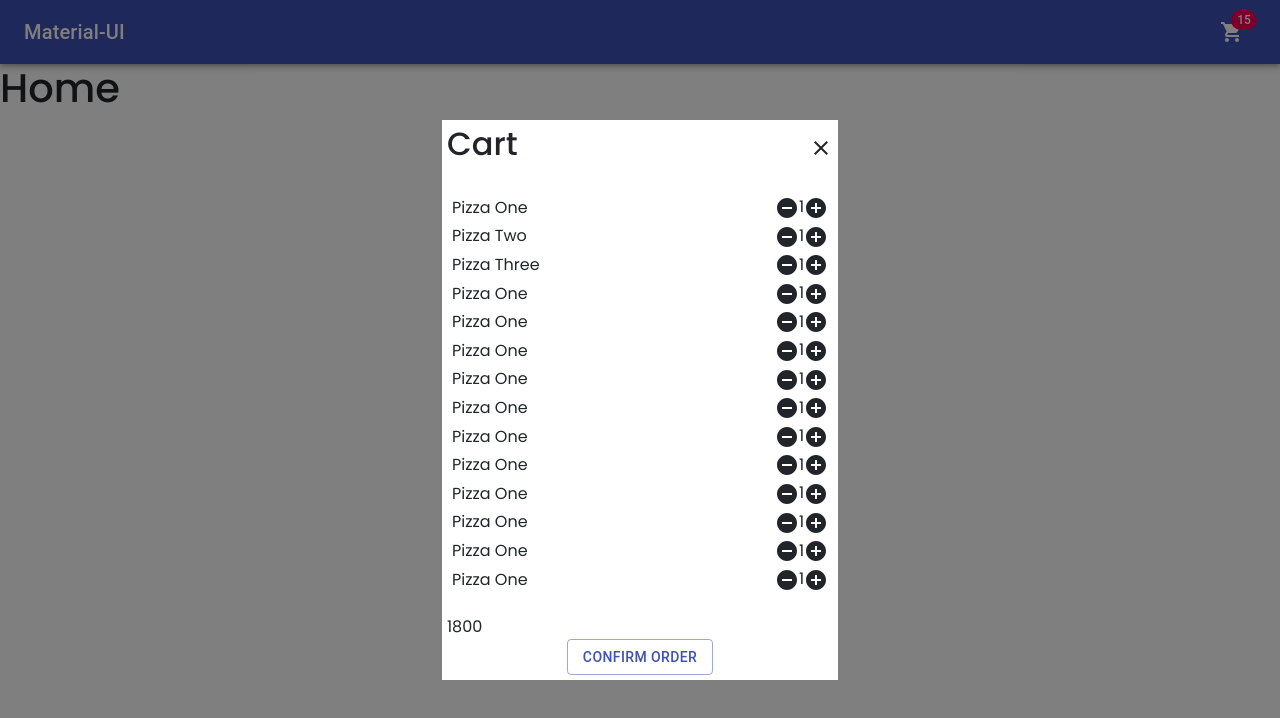
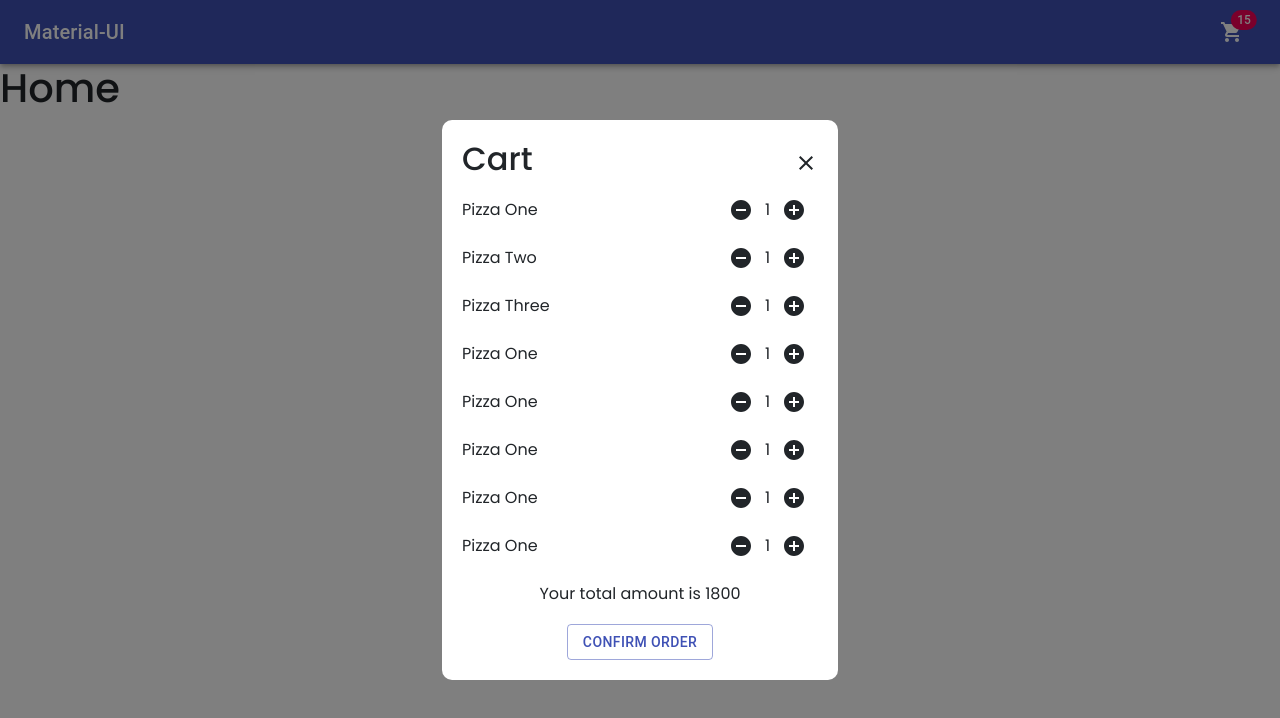
Before and after one commit to coding-with-fun/react-js-restaurant-app, a React (Create React App) app: page / in a window 1280 px wide. Both pictures are taken after a click on the button "15". Shown: the top 718 px of the page. Built offline with nearby package versions, Linux system fonts and the light colour scheme; no server answers.

Commit message:
Cart modal styling

```diff
--- a/src/components/Header/Cart.js
+++ b/src/components/Header/Cart.js
@@ -1,4 +1,11 @@
-import { Backdrop, Button, Container, Fade, Modal } from "@material-ui/core";
+import {
+    Backdrop,
+    Button,
+    Container,
+    Fade,
+    IconButton,
+    Modal,
+} from "@material-ui/core";
 import {
     AddCircleSharp as AddCircleSharpIcon,
     CloseSharp as CloseSharpIcon,
@@ -57,15 +64,21 @@
                                         </div>
 
                                         <div className="cart_item_quantity__container">
-                                            <div className="remove_one_item__icon">
+                                            <IconButton
+                                                aria-label="remove"
+                                                className="remove_one_item__icon"
+                                            >
                                                 <RemoveCircleSharpIcon />
-                                            </div>
+                                            </IconButton>
                                             <div className="cart_item__quantity">
                                                 {item.quantity}
                                             </div>
-                                            <div className="add_one_item__icon">
+                                            <IconButton
+                                                aria-label="add"
+                                                className="add_one_item__icon"
+                                            >
                                                 <AddCircleSharpIcon />
-                                            </div>
+                                            </IconButton>
                                         </div>
                                     </div>
                                 );
@@ -73,11 +86,16 @@
                         </div>
 
                         <div className="cart_total__container">
-                            <div className="cart__total">{cartTotal}</div>
+                            Your total amount is{" "}
+                            <span className="cart__total">{cartTotal}</span>
                         </div>
 
                         <div className="cart_buttons__container">
-                            <Button variant="outlined" color="primary">
+                            <Button
+                                variant="outlined"
+                                color="primary"
+                                onClick={handleOpenCartModal}
+                            >
                                 Confirm Order
                             </Button>
                         </div>
--- a/src/styles/components/Header/Cart.scss
+++ b/src/styles/components/Header/Cart.scss
@@ -7,9 +7,10 @@
     .cart_content__container {
         background-color: #fff;
         max-height: 70vh;
-        padding: 5px;
+        padding: 20px;
         display: flex;
         flex-direction: column;
+        border-radius: 10px;
 
         .cart_header__container {
             display: flex;
@@ -18,20 +19,14 @@
             .cart_header__title {
                 flex-grow: 1;
             }
-
-            .cart_header__close_icon {
-                cursor: pointer;
-            }
         }
 
         .cart_items__container {
             flex-grow: 1;
             overflow-y: scroll;
-            margin: 20px 5px;
 
             .cart_item__container {
                 display: flex;
-                margin: 4px 0;
                 align-items: center;
 
                 .cart_item__title {
@@ -40,6 +35,12 @@
 
                 .cart_item_quantity__container {
                     display: flex;
+                    align-items: center;
+
+                    .remove_one_item__icon,
+                    .add_one_item__icon {
+                        color: #212529;
+                    }
                 }
             }
         }
@@ -53,8 +54,17 @@
             border-radius: 5px;
         }
 
+        .cart_total__container {
+            margin: auto;
+            margin: 18px auto;
+        }
+
         .cart_buttons__container {
             margin: auto;
         }
     }
+
+    .cart_header__close_icon {
+        cursor: pointer;
+    }
 }
```
